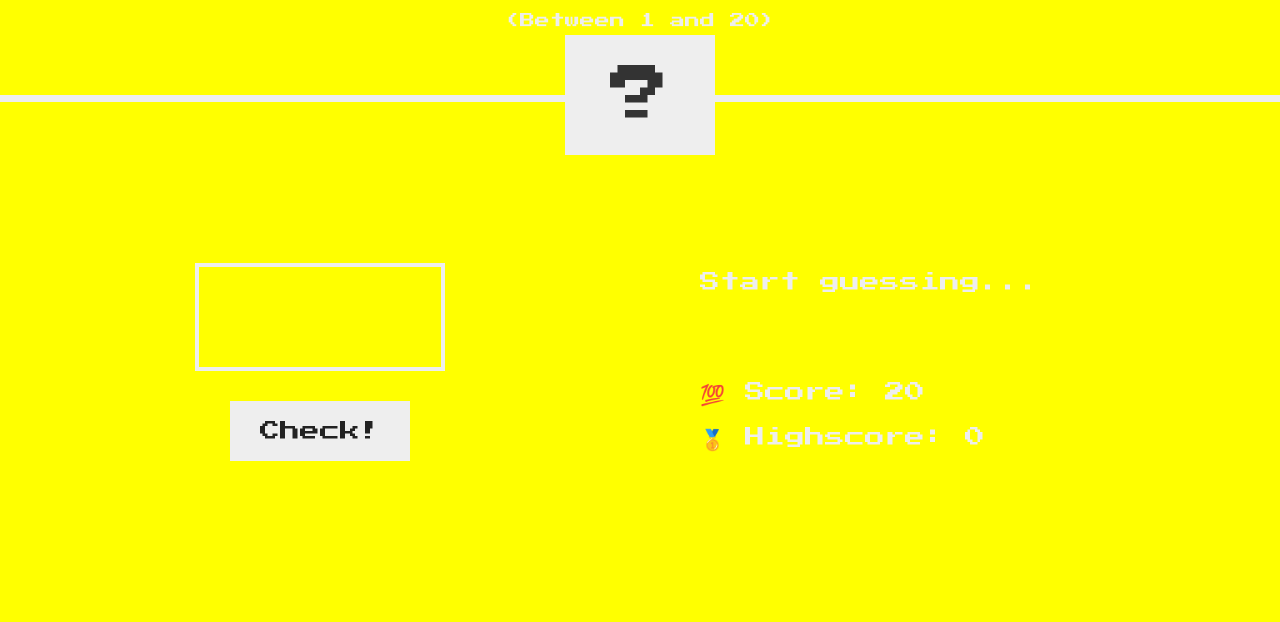
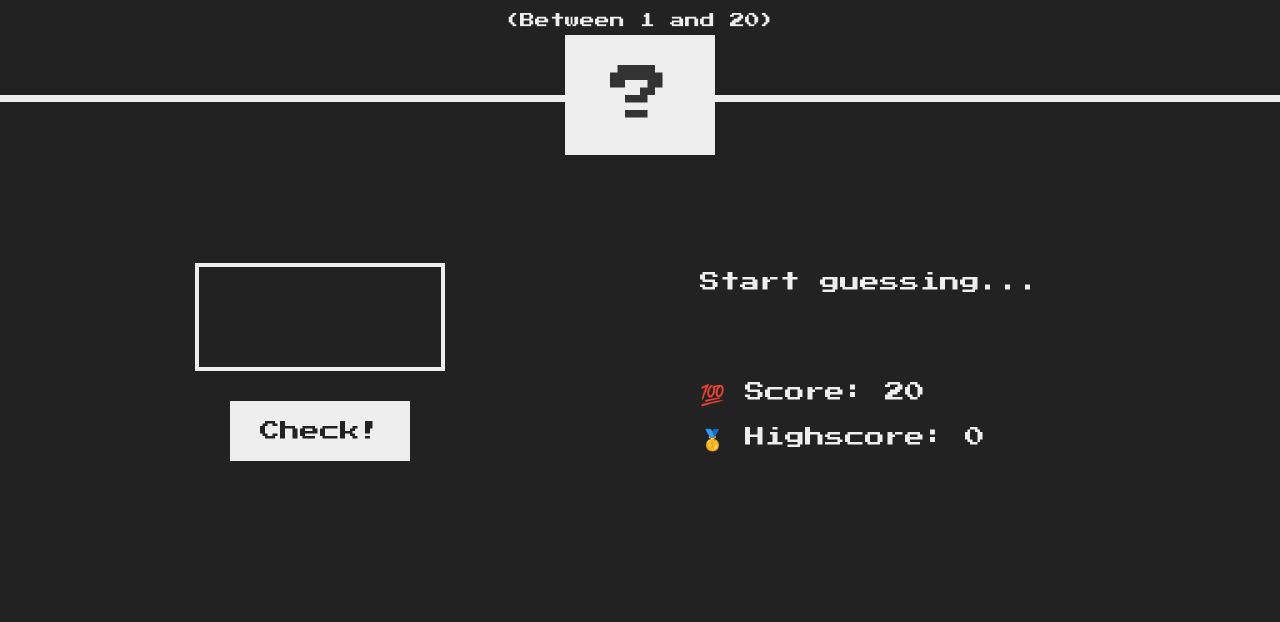
Before and after one commit to Ronnie3697/My_Portfolio, a plain HTML site: page guess_number.html in a window 1280 px wide. Shown: the part 178-800 px from the top of the page. Drawn offline with Linux system fonts and the light colour scheme.

Commit message:
bug_fixes

```diff
--- a/css/guess_number.css
+++ b/css/guess_number.css
@@ -138,9 +138,3 @@ h1 {
     margin-bottom: 3rem;
   }
 }
-
-@media screen and (max-height: 10000px) {
-  body {
-    background-color: yellow;
-  }
-}
```
